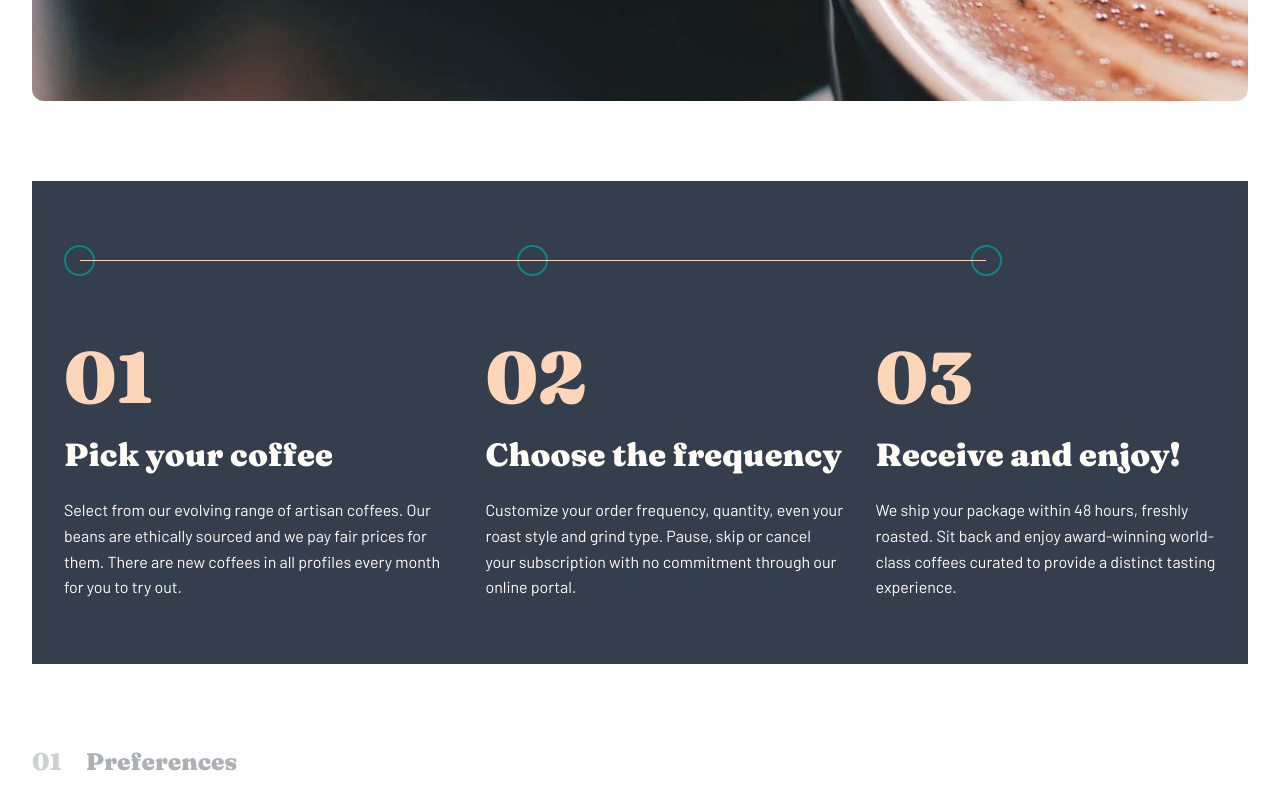
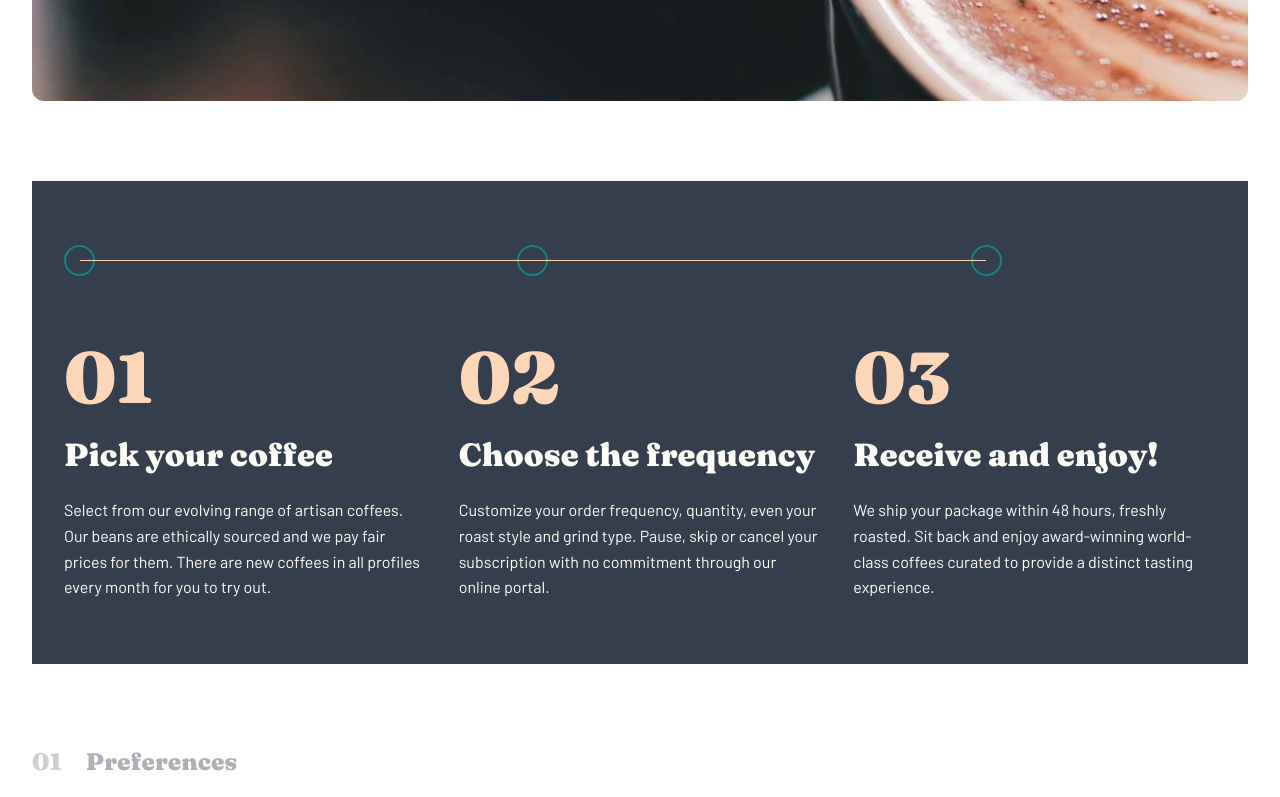
Before and after one commit to azanra/coffee-subscription, a React (Vite) app: page /plan in a window 1280 px wide. Shown: the part 468-1265 px from the top of the page. Built offline with nearby package versions, Linux system fonts and the light colour scheme.

Commit message:
fix: make all work option size equal

```diff
--- a/src/shared/components/Work.tsx
+++ b/src/shared/components/Work.tsx
@@ -54,7 +54,7 @@ const Work = () => {
           return (
             <div
               key={list.header}
-              className={`flex flex-col gap-[24px] xxl:gap-[40px] text-center md:text-start ${isPlanPage ? "md:pt-[64px]" : "md:pt-[80px]"}`}
+              className={`flex-[1_1_0px] flex flex-col gap-[24px] xxl:gap-[40px] text-center md:text-start ${isPlanPage ? "md:pt-[64px]" : "md:pt-[80px]"}`}
             >
               <h1 className="text-preset-1 text-(--orange-200)">
                 0{index + 1}
```
